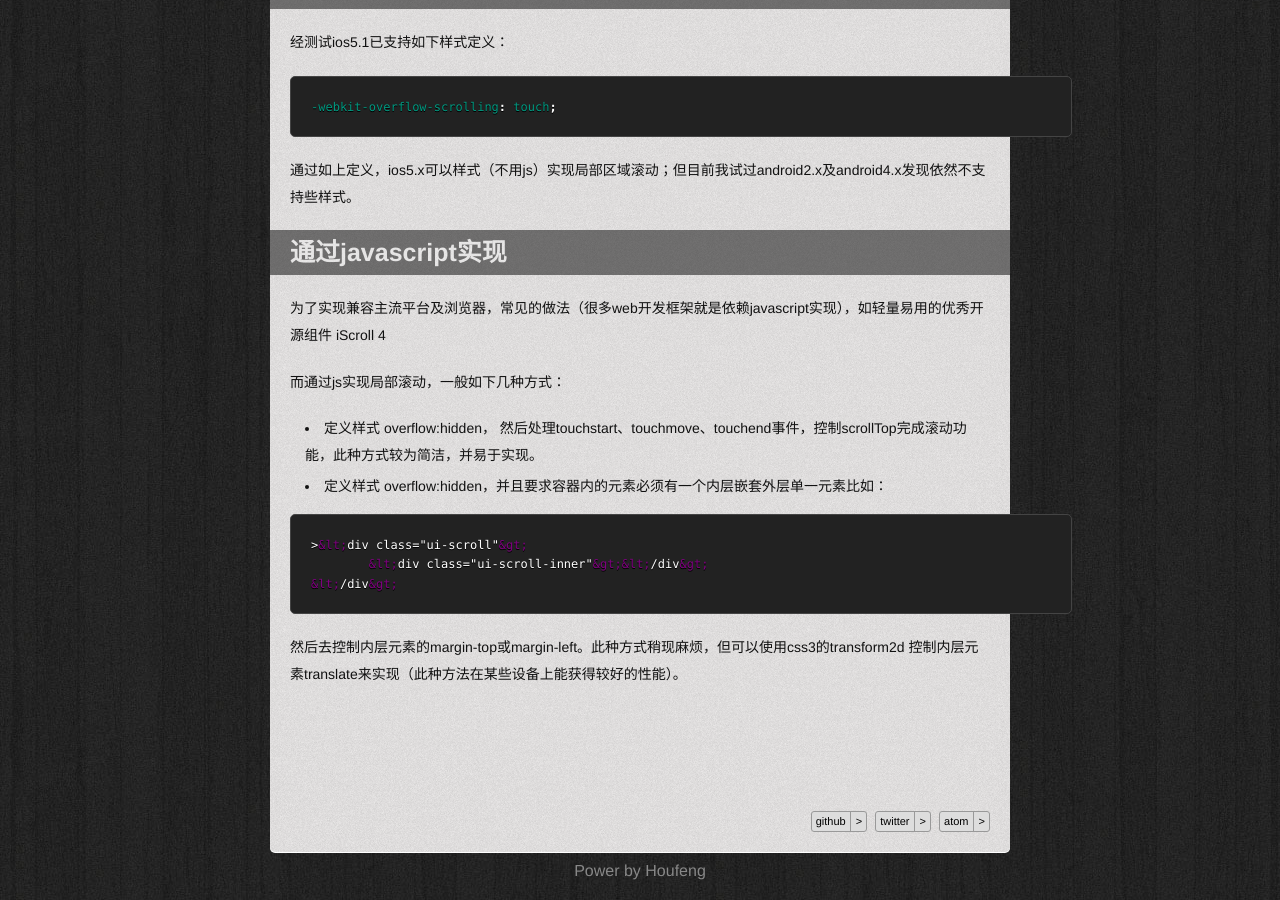
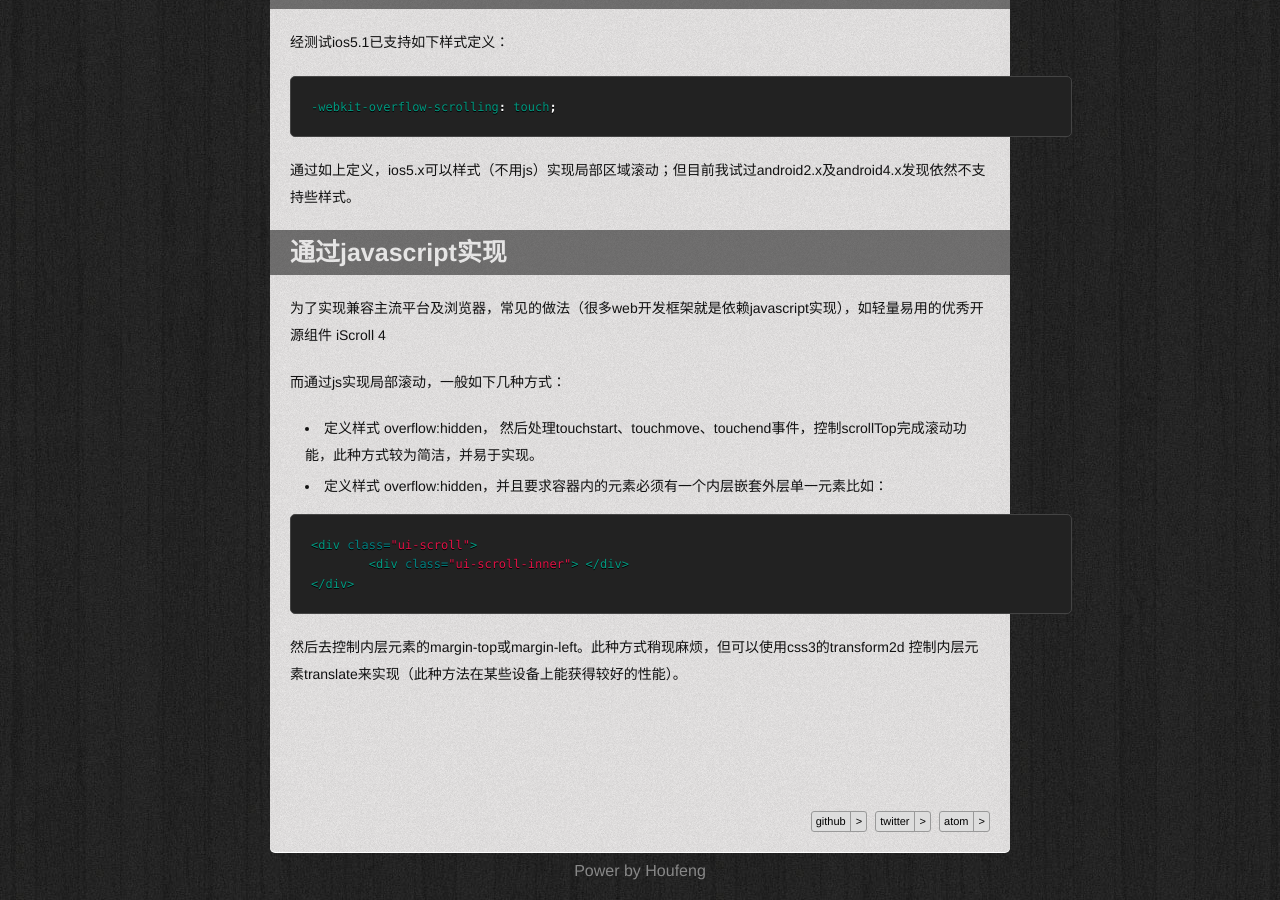
Before and after one commit to Houfeng/houfeng.github.com, a Jekyll site: the page built from _posts/2012-09-29-mobile-dev-overflow-scroll.md, in a window 1280 px wide and 900 px high, scrolled down 707 px. Built offline with Jekyll 4.4.1, drawn with Linux system fonts in a browser that asks for light colours; Markdown is read by kramdown in place of the engine named in the settings; comment, search, counter and statistics services are not loaded.

Commit message:
Updated _posts/2012-09-29-mobile-dev-overflow-scroll.md

```diff
--- a/_posts/2012-09-29-mobile-dev-overflow-scroll.md
+++ b/_posts/2012-09-29-mobile-dev-overflow-scroll.md
@@ -39,9 +39,9 @@ published: true
 1. 定义样式 overflow:hidden， 然后处理touchstart、touchmove、touchend事件，控制scrollTop完成滚动功能，此种方式较为简洁，并易于实现。
 2. 定义样式 overflow:hidden，并且要求容器内的元素必须有一个内层嵌套外层单一元素比如：
 {% highlight html %}
->&lt;div class="ui-scroll"&gt;
-	&lt;div class="ui-scroll-inner"&gt;&lt;/div&gt;
-&lt;/div&gt;
+<div class="ui-scroll">
+	<div class="ui-scroll-inner"> </div>
+</div>
 {% endhighlight %}
 
 然后去控制内层元素的margin-top或margin-left。此种方式稍现麻烦，但可以使用css3的transform2d 控制内层元素translate来实现（此种方法在某些设备上能获得较好的性能）。
```
